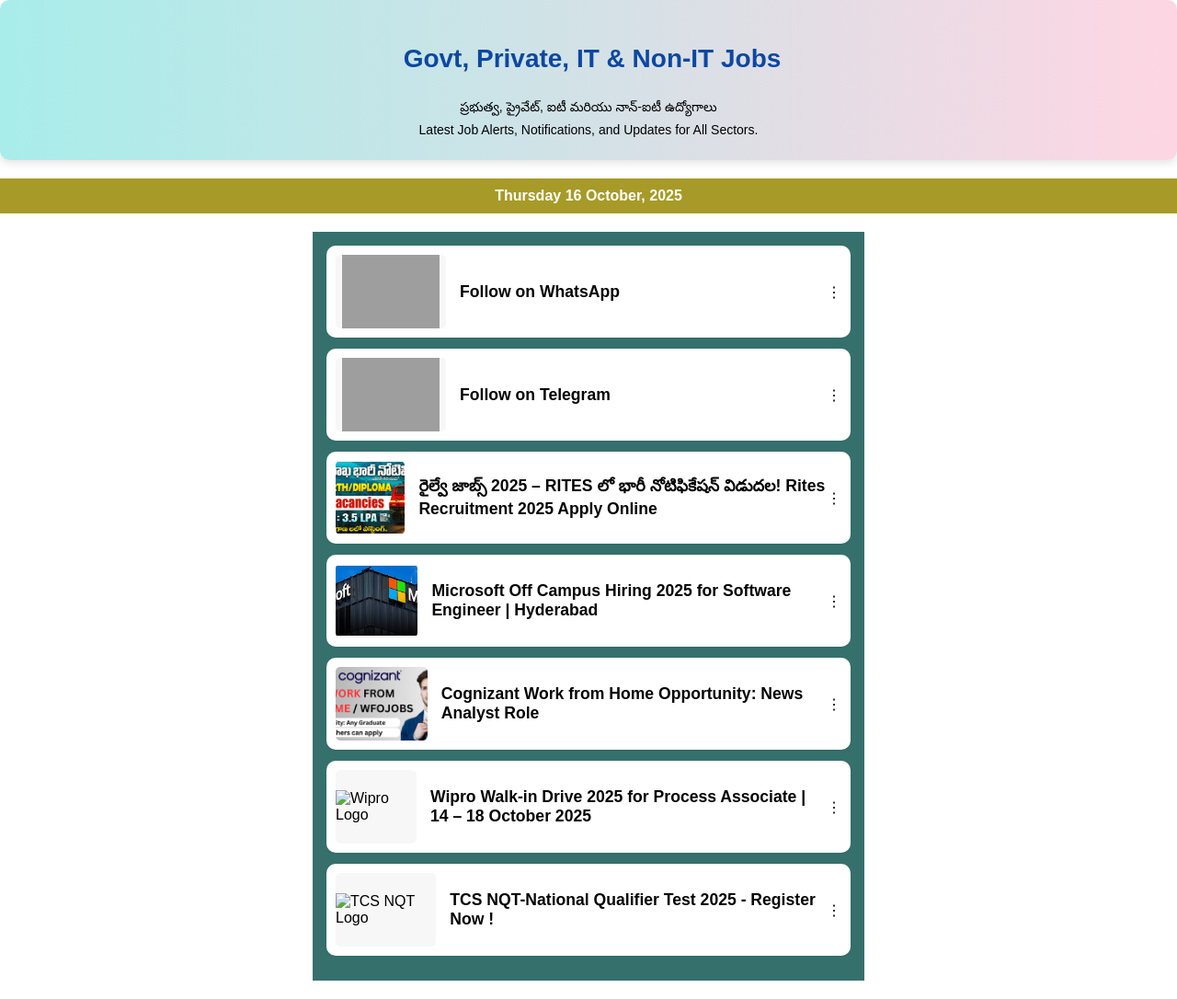
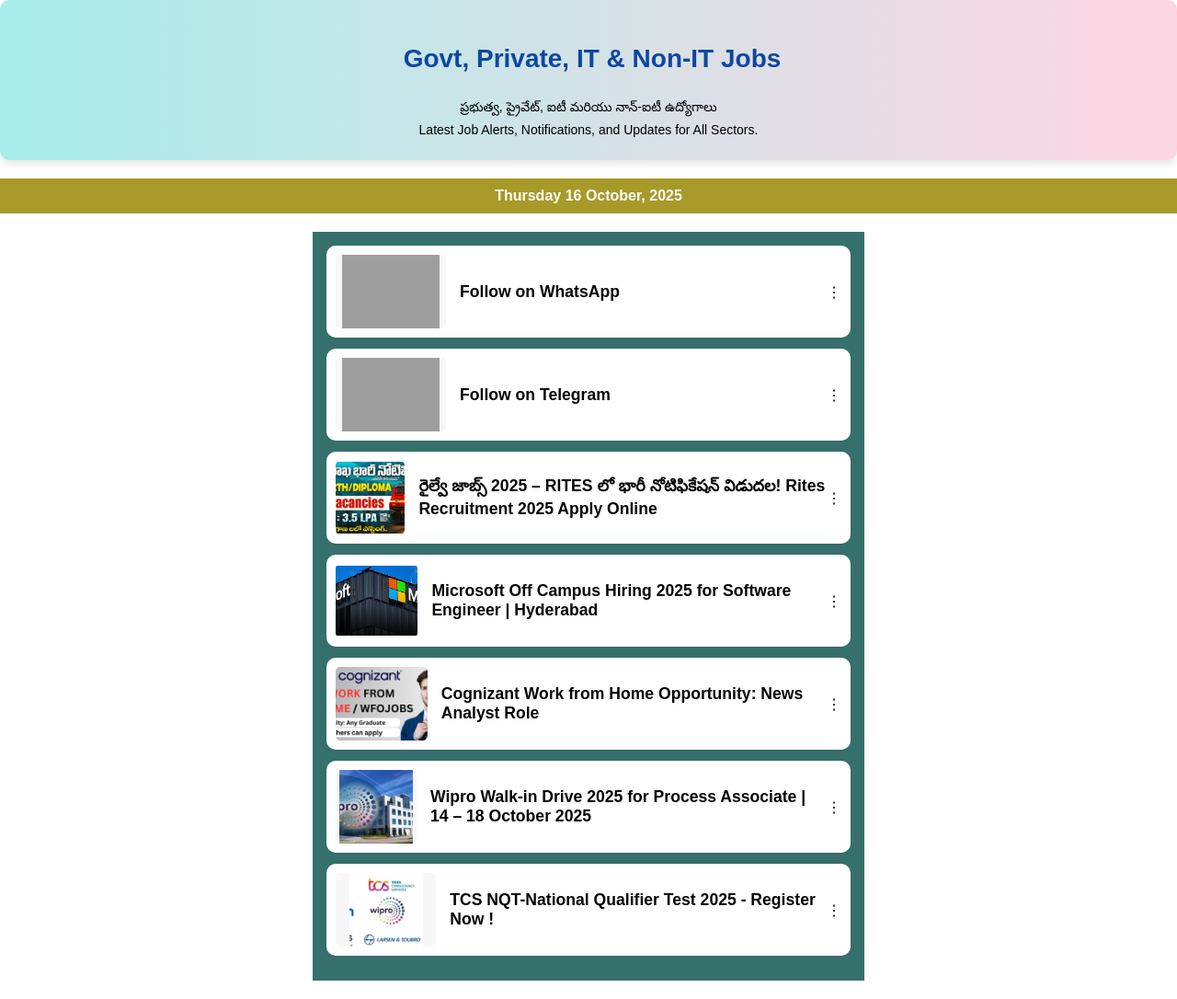
Before and after one commit to DileepNiki121/MY_JOBS_WEBSET, a plain HTML site: page index.html in a window 1280 px wide. Shown: the whole page at 92% size. Drawn offline with Linux system fonts and the light colour scheme; grey boxes are pictures that could not be loaded; some icons are missing.

Commit message:
Update index.html

```diff
--- a/index.html
+++ b/index.html
@@ -90,7 +90,7 @@
 
     <div class="list-item">
             <div class="item-icon">
-                 <img src="All_Imges/wepro.webp" alt="Wipro Logo">
+                 <img src="wepro.webp" alt="Wipro Logo">
             </div>
             <div class="item-content">
                 <a href="https://www.freshersvoice.com/wipro-walk-in-drive">
@@ -104,7 +104,7 @@
 
         <div class="list-item">
          <div class="item-icon">
-                <img src= "All_Imges/6fcee344-1c05-4984-930f-f2b4424b46eb_image.webp" alt="TCS NQT Logo">
+                <img src= "6fcee344-1c05-4984-930f-f2b4424b46eb_image.webp" alt="TCS NQT Logo">
             </div>
             <div class="item-content">
                <a href="https://www.freshersvoice.com/tcs-nqt-national-qualifier-test">
```
